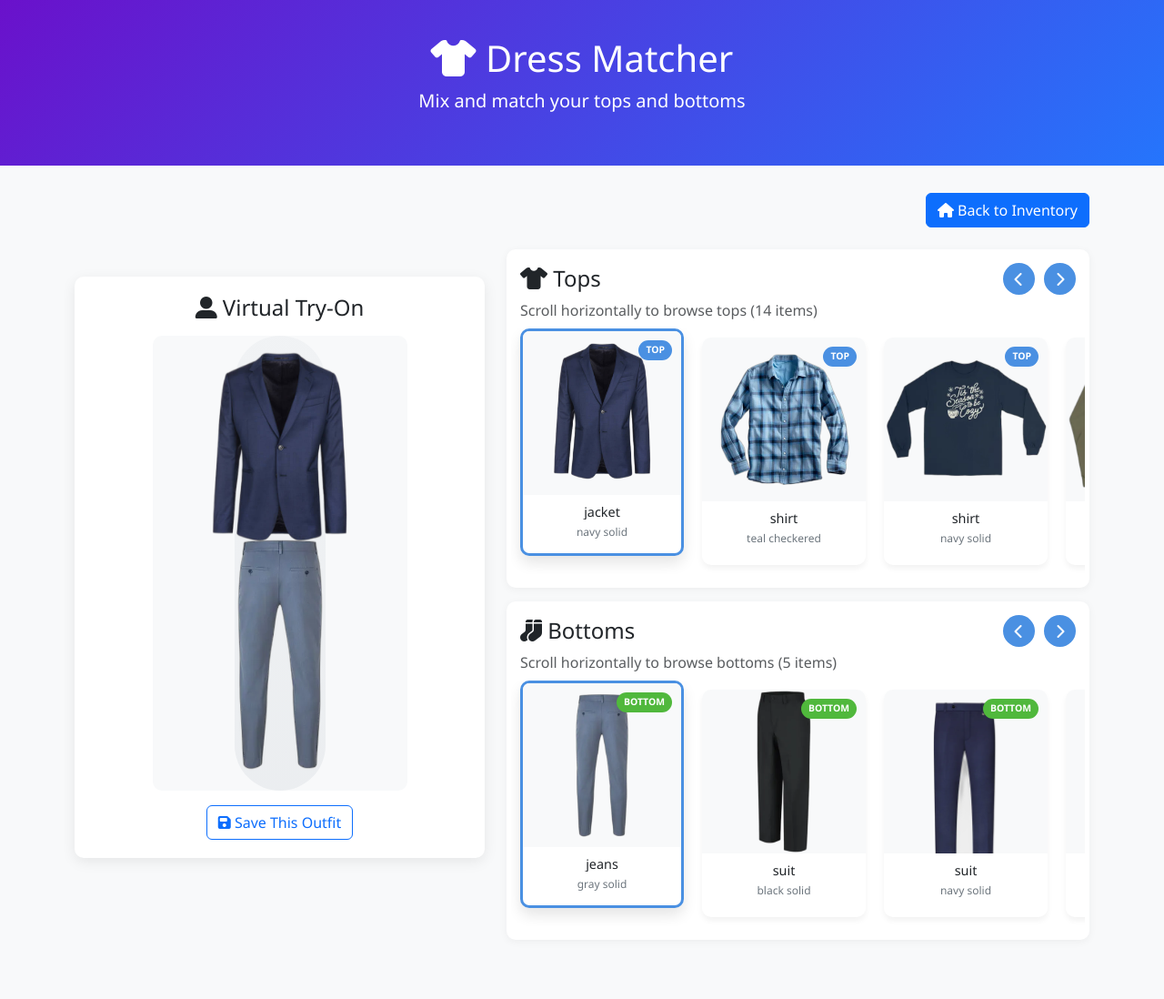
After one commit to mukilan1/Fashion-Match, a Flask app: page /dress_match in a window 1280 px wide. The commit adds this page. Shown: the whole page at 91% size. Run offline with Flask 3, Linux system fonts and the light colour scheme; some libraries are stand-ins or nearby versions.

Commit message:
Added the future of manual matching dress part

```diff
--- a/app.py
+++ b/app.py
@@ -32,6 +32,7 @@ from services.dress_search import search_dresses
 
 # Import utilities
 from utils.progress import show_progress
+from utils.image_data import get_all_images, classify_wearable, is_top_wearable, is_bottom_wearable
 
 def create_app():
     """Create and configure the Flask app"""
@@ -111,6 +112,27 @@ def dress_search():
         logger.error(f"Error in dress search: {str(e)}")
         return jsonify({"error": "An unexpected error occurred", "results": []})
 
+@app.route('/dress_match')
+def dress_match():
+    """Display dress matching page with tops and bottoms"""
+    try:
+        # Get all images from the existing labels.json
+        all_images = get_all_images()
+
+        # Log how many items were found
+        logger.info(f"Found {len(all_images)} clothing items in total")
+
+        # Filter tops and bottoms using the wearable field pattern from labels.json
+        tops = [item for item in all_images if is_top_wearable(item.get('wearable', ''))]
+        bottoms = [item for item in all_images if is_bottom_wearable(item.get('wearable', ''))]
+
+        logger.info(f"Classified {len(tops)} tops and {len(bottoms)} bottoms for dress matcher")
+
+        return render_template('dress_match.html', tops=tops, bottoms=bottoms)
+    except Exception as e:
+        logger.error(f"Error in dress_match route: {str(e)}")
+        return render_template('error.html', error="Failed to load clothing data", status_code=500)
+
 @app.route('/download-image')
 def download_image():
     """Proxy for downloading images from external sources"""
--- /dev/null
+++ b/templates/dress_match.html
@@ -0,0 +1,539 @@
+<!DOCTYPE html>
+<html lang="en">
+<head>
+    <meta charset="UTF-8">
+    <meta name="viewport" content="width=device-width, initial-scale=1.0">
+    <title>Dress Matcher</title>
+    <link href="https://cdn.jsdelivr.net/npm/bootstrap@5.3.0-alpha1/dist/css/bootstrap.min.css" rel="stylesheet">
+    <link rel="stylesheet" href="https://cdnjs.cloudflare.com/ajax/libs/font-awesome/6.1.1/css/all.min.css">
+    <style>
+        body {
+            background-color: #f8f9fa;
+            font-family: 'Segoe UI', Roboto, 'Helvetica Neue', Arial, sans-serif;
+            padding-bottom: 50px;
+        }
+        .header {
+            background: linear-gradient(135deg, #6a11cb 0%, #2575fc 100%);
+            color: white;
+            padding: 40px 0;
+            margin-bottom: 30px;
+            text-align: center;
+        }
+        .scroll-container {
+            display: flex;
+            overflow-x: auto;
+            scroll-behavior: smooth;
+            -webkit-overflow-scrolling: touch;
+            padding: 10px 0;
+            margin: 0 -10px;
+            scroll-snap-type: x mandatory;
+        }
+        .scroll-container::-webkit-scrollbar {
+            height: 8px;
+        }
+        .scroll-container::-webkit-scrollbar-track {
+            background: #f1f1f1;
+            border-radius: 10px;
+        }
+        .scroll-container::-webkit-scrollbar-thumb {
+            background: #888;
+            border-radius: 10px;
+        }
+        .scroll-container::-webkit-scrollbar-thumb:hover {
+            background: #555;
+        }
+        .item-card {
+            min-width: 180px;
+            height: 250px;
+            margin: 0 10px;
+            background: white;
+            border-radius: 10px;
+            box-shadow: 0 4px 6px rgba(0,0,0,0.05);
+            overflow: hidden;
+            transition: transform 0.2s, box-shadow 0.2s;
+            position: relative;
+            cursor: pointer;
+            scroll-snap-align: center;
+        }
+        .item-card.selected {
+            transform: translateY(-10px);
+            box-shadow: 0 8px 15px rgba(0,0,0,0.1);
+            border: 3px solid #4a90e2;
+        }
+        .item-card:hover {
+            transform: translateY(-5px);
+            box-shadow: 0 6px 12px rgba(0,0,0,0.08);
+        }
+        .item-image {
+            height: 180px;
+            display: flex;
+            align-items: center;
+            justify-content: center;
+            overflow: hidden;
+            background-color: #f8f9fa;
+        }
+        .item-image img {
+            max-width: 100%;
+            max-height: 100%;
+            object-fit: contain;
+        }
+        .item-details {
+            padding: 10px;
+            text-align: center;
+        }
+        .item-details h5 {
+            margin-bottom: 5px;
+            font-size: 0.9rem;
+            white-space: nowrap;
+            overflow: hidden;
+            text-overflow: ellipsis;
+        }
+        .item-details p {
+            margin-bottom: 0;
+            font-size: 0.75rem;
+            color: #6c757d;
+        }
+        .section-header {
+            display: flex;
+            justify-content: space-between;
+            align-items: center;
+            margin-bottom: 5px;
+        }
+        .section-header h3 {
+            margin: 0;
+            font-size: 1.5rem;
+        }
+        .scroll-arrows {
+            display: flex;
+            gap: 10px;
+        }
+        .scroll-btn {
+            background: #4a90e2;
+            color: white;
+            border: none;
+            border-radius: 50%;
+            width: 35px;
+            height: 35px;
+            display: flex;
+            align-items: center;
+            justify-content: center;
+            cursor: pointer;
+            transition: background 0.2s;
+        }
+        .scroll-btn:hover {
+            background: #3a80d2;
+        }
+        .virtual-try-section {
+            background: white;
+            border-radius: 10px;
+            box-shadow: 0 4px 15px rgba(0,0,0,0.08);
+            padding: 20px;
+            margin: 30px 0;
+            text-align: center;
+        }
+        .virtual-model {
+            position: relative;
+            width: 280px;
+            height: 500px;
+            margin: 0 auto;
+            background-color: #f8f9fa;
+            border-radius: 10px;
+            overflow: hidden;
+        }
+        .virtual-model-top {
+            position: absolute;
+            top: 0;
+            left: 0;
+            right: 0;
+            height: 250px;
+            z-index: 2;
+            display: flex;
+            align-items: center;
+            justify-content: center;
+        }
+        .virtual-model-bottom {
+            position: absolute;
+            bottom: 0;
+            left: 0;
+            right: 0;
+            height: 300px;
+            z-index: 1;
+            display: flex;
+            align-items: center;
+            justify-content: center;
+        }
+        .virtual-model img {
+            max-width: 100%;
+            max-height: 100%;
+            object-fit: contain;
+        }
+        .placeholder-msg {
+            color: #6c757d;
+            font-size: 0.9rem;
+            display: flex;
+            flex-direction: column;
+            align-items: center;
+            justify-content: center;
+            height: 100%;
+            text-align: center;
+        }
+        .placeholder-msg i {
+            font-size: 2rem;
+            margin-bottom: 10px;
+        }
+        .badge-position {
+            position: absolute;
+            top: 10px;
+            right: 10px;
+            padding: 3px 8px;
+            border-radius: 20px;
+            font-size: 0.65rem;
+            font-weight: bold;
+            color: white;
+            z-index: 2;
+        }
+        .badge-top {
+            background-color: #4a90e2;
+        }
+        .badge-bottom {
+            background-color: #50b83c;
+        }
+        .empty-state {
+            padding: 30px;
+            text-align: center;
+            color: #6c757d;
+        }
+        .empty-icon {
+            font-size: 3rem;
+            margin-bottom: 15px;
+        }
+        .outfit-actions {
+            margin-top: 20px;
+        }
+        .section-container {
+            background: white;
+            border-radius: 10px;
+            padding: 15px;
+            margin-bottom: 15px;
+            box-shadow: 0 2px 10px rgba(0,0,0,0.05);
+        }
+        .model-bg {
+            background: linear-gradient(to bottom, #e9ecef, #dee2e6);
+            position: absolute;
+            width: 100px;
+            height: 500px;
+            top: 0;
+            left: 50%;
+            transform: translateX(-50%);
+            z-index: 0;
+            border-radius: 100px;
+            opacity: 0.5;
+        }
+    </style>
+</head>
+<body>
+    <div class="header">
+        <div class="container">
+            <h1><i class="fas fa-tshirt"></i> Dress Matcher</h1>
+            <p class="lead">Mix and match your tops and bottoms</p>
+        </div>
+    </div>
+
+    <div class="container">
+        <div class="d-grid gap-2 d-md-flex justify-content-md-end mb-4">
+            <a href="/" class="btn btn-primary">
+                <i class="fas fa-home"></i> Back to Inventory
+            </a>
+        </div>
+
+        <!-- Alert for not enough items -->
+        {% if tops|length < 1 or bottoms|length < 1 %}
+        <div class="container mt-4">
+            <div class="alert alert-warning">
+                <h4 class="alert-heading"><i class="fas fa-exclamation-triangle me-2"></i> Not enough items found!</h4>
+                <p>To use the Dress Matcher, you need at least one top and one bottom item.</p>
+                <hr>
+                <p class="mb-0">
+                    {% if tops|length < 1 %}
+                        <strong>Issue:</strong> No tops found. Please upload clothing items classified as tops (shirts, t-shirts, blouses, etc.)
+                    {% endif %}
+                    {% if bottoms|length < 1 %}
+                        <strong>Issue:</strong> No bottoms found. Please upload clothing items classified as bottoms (pants, skirts, shorts, etc.)
+                    {% endif %}
+                </p>
+                <a href="/" class="btn btn-primary mt-3">Go back to upload clothing items</a>
+            </div>
+        </div>
+        {% endif %}
+
+        <div class="row">
+            <div class="col-lg-5">
+                <!-- Virtual Try-On Section -->
+                <div class="virtual-try-section">
+                    <h4 class="mb-3"><i class="fas fa-user-alt"></i> Virtual Try-On</h4>
+                    <div class="virtual-model">
+                        <!-- Background silhouette -->
+                        <div class="model-bg"></div>
+
+                        <!-- Top clothing layer -->
+                        <div class="virtual-model-top" id="virtualModelTop">
+                            <div class="placeholder-msg" id="topPlaceholder">
+                                <i class="fas fa-tshirt"></i>
+                                <p>Scroll through tops<br>and select one</p>
+                            </div>
+                        </div>
+
+                        <!-- Bottom clothing layer -->
+                        <div class="virtual-model-bottom" id="virtualModelBottom">
+                            <div class="placeholder-msg" id="bottomPlaceholder">
+                                <i class="fas fa-socks"></i>
+                                <p>Scroll through bottoms<br>and select one</p>
+                            </div>
+                        </div>
+                    </div>
+
+                    <div class="outfit-actions mt-3">
+                        <button class="btn btn-outline-primary" id="saveOutfit">
+                            <i class="fas fa-save"></i> Save This Outfit
+                        </button>
+                    </div>
+                </div>
+            </div>
+
+            <div class="col-lg-7">
+                <!-- Tops Section -->
+                <div class="section-container">
+                    <div class="section-header">
+                        <h3><i class="fas fa-tshirt"></i> Tops</h3>
+                        <div class="scroll-arrows">
+                            <button class="scroll-btn" id="prevTop"><i class="fas fa-chevron-left"></i></button>
+                            <button class="scroll-btn" id="nextTop"><i class="fas fa-chevron-right"></i></button>
+                        </div>
+                    </div>
+                    <p class="text-muted mb-2">Scroll horizontally to browse tops ({{ tops|length }} items)</p>
+
+                    <div class="scroll-container" id="topsContainer">
+                        {% if tops %}
+                            {% for item in tops %}
+                            <div class="item-card" data-id="{{ item.filename }}" data-type="top" data-label="{{ item.label }}">
+                                <span class="badge-position badge-top">TOP</span>
+                                <div class="item-image">
+                                    <img src="/uploads/{{ item.filename }}" alt="{{ item.label }}" onerror="this.onerror=null; this.src='{{ item.filename }}';">
+                                </div>
+                                <div class="item-details">
+                                    <h5>{{ item.label }}</h5>
+                                    <p>{{ item.color }} {{ item.pattern }}</p>
+                                </div>
+                            </div>
+                            {% endfor %}
+                        {% else %}
+                            <div class="empty-state">
+                                <div class="empty-icon"><i class="fas fa-tshirt"></i></div>
+                                <p>No tops found in your inventory</p>
+                                <a href="/" class="btn btn-sm btn-primary mt-2">Add Items</a>
+                            </div>
+                        {% endif %}
+                    </div>
+                </div>
+
+                <!-- Bottoms Section -->
+                <div class="section-container">
+                    <div class="section-header">
+                        <h3><i class="fas fa-socks"></i> Bottoms</h3>
+                        <div class="scroll-arrows">
+                            <button class="scroll-btn" id="prevBottom"><i class="fas fa-chevron-left"></i></button>
+                            <button class="scroll-btn" id="nextBottom"><i class="fas fa-chevron-right"></i></button>
+                        </div>
+                    </div>
+                    <p class="text-muted mb-2">Scroll horizontally to browse bottoms ({{ bottoms|length }} items)</p>
+
+                    <div class="scroll-container" id="bottomsContainer">
+                        {% if bottoms %}
+                            {% for item in bottoms %}
+                            <div class="item-card" data-id="{{ item.filename }}" data-type="bottom" data-label="{{ item.label }}">
+                                <span class="badge-position badge-bottom">BOTTOM</span>
+                                <div class="item-image">
+                                    <img src="/uploads/{{ item.filename }}" alt="{{ item.label }}" onerror="this.onerror=null; this.src='{{ item.filename }}';">
+                                </div>
+                                <div class="item-details">
+                                    <h5>{{ item.label }}</h5>
+                                    <p>{{ item.color }} {{ item.pattern }}</p>
+                                </div>
+                            </div>
+                            {% endfor %}
+                        {% else %}
+                            <div class="empty-state">
+                                <div class="empty-icon"><i class="fas fa-socks"></i></div>
+                                <p>No bottoms found in your inventory</p>
+                                <a href="/" class="btn btn-sm btn-primary mt-2">Add Items</a>
+                            </div>
+                        {% endif %}
+                    </div>
+                </div>
+            </div>
+        </div>
+    </div>
+
+    <script>
+        document.addEventListener('DOMContentLoaded', function() {
+            // Get the containers
+            const topsContainer = document.getElementById('topsContainer');
+            const bottomsContainer = document.getElementById('bottomsContainer');
+
+            // Get all items
+            const topItems = Array.from(document.querySelectorAll('#topsContainer .item-card'));
+            const bottomItems = Array.from(document.querySelectorAll('#bottomsContainer .item-card'));
+
+            // Log the number of items found to help with debugging
+            console.log(`Found ${topItems.length} tops and ${bottomItems.length} bottoms`);
+
+            // Get virtual try-on elements
+            const virtualModelTop = document.getElementById('virtualModelTop');
+            const virtualModelBottom = document.getElementById('virtualModelBottom');
+            const topPlaceholder = document.getElementById('topPlaceholder');
+            const bottomPlaceholder = document.getElementById('bottomPlaceholder');
+
+            // Track currently selected items
+            let selectedTop = null;
+            let selectedBottom = null;
+
+            // Add event listeners to tops
+            topItems.forEach(item => {
+                item.addEventListener('click', function() {
+                    // Remove selected class from all tops
+                    topItems.forEach(t => t.classList.remove('selected'));
+
+                    // Add selected class to this top
+                    this.classList.add('selected');
+
+                    // Get the image source
+                    const imgSrc = this.querySelector('img').src;
+
+                    // Update the virtual model
+                    // Remove any existing image
+                    const existingImg = virtualModelTop.querySelector('img');
+                    if (existingImg) {
+                        existingImg.remove();
+                    }
+
+                    // Create new image
+                    const newImg = document.createElement('img');
+                    newImg.src = imgSrc;
+                    newImg.alt = this.dataset.label;
+
+                    // Hide placeholder and add image
+                    topPlaceholder.style.display = 'none';
+                    virtualModelTop.appendChild(newImg);
+
+                    // Update selected top
+                    selectedTop = {
+                        id: this.dataset.id,
+                        label: this.dataset.label
+                    };
+                });
+            });
+
+            // Add event listeners to bottoms
+            bottomItems.forEach(item => {
+                item.addEventListener('click', function() {
+                    // Remove selected class from all bottoms
+                    bottomItems.forEach(b => b.classList.remove('selected'));
+
+                    // Add selected class to this bottom
+                    this.classList.add('selected');
+
+                    // Get the image source
+                    const imgSrc = this.querySelector('img').src;
+
+                    // Update the virtual model
+                    // Remove any existing image
+                    const existingImg = virtualModelBottom.querySelector('img');
+                    if (existingImg) {
+                        existingImg.remove();
+                    }
+
+                    // Create new image
+                    const newImg = document.createElement('img');
+                    newImg.src = imgSrc;
+                    newImg.alt = this.dataset.label;
+
+                    // Hide placeholder and add image
+                    bottomPlaceholder.style.display = 'none';
+                    virtualModelBottom.appendChild(newImg);
+
+                    // Update selected bottom
+                    selectedBottom = {
+                        id: this.dataset.id,
+                        label: this.dataset.label
+                    };
+                });
+            });
+
+            // Horizontal scrolling controls for tops
+            document.getElementById('prevTop').addEventListener('click', function() {
+                topsContainer.scrollBy({ left: -200, behavior: 'smooth' });
+            });
+
+            document.getElementById('nextTop').addEventListener('click', function() {
+                topsContainer.scrollBy({ left: 200, behavior: 'smooth' });
+            });
+
+            // Horizontal scrolling controls for bottoms
+            document.getElementById('prevBottom').addEventListener('click', function() {
+                bottomsContainer.scrollBy({ left: -200, behavior: 'smooth' });
+            });
+
+            document.getElementById('nextBottom').addEventListener('click', function() {
+                bottomsContainer.scrollBy({ left: 200, behavior: 'smooth' });
+            });
+
+            // Save outfit button
+            document.getElementById('saveOutfit').addEventListener('click', function() {
+                if (selectedTop && selectedBottom) {
+                    alert(`Outfit saved: ${selectedTop.label} with ${selectedBottom.label}`);
+                } else {
+                    let message = "Please select ";
+                    if (!selectedTop && !selectedBottom) {
+                        message += "a top and a bottom";
+                    } else if (!selectedTop) {
+                        message += "a top";
+                    } else {
+                        message += "a bottom";
+                    }
+                    alert(message);
+                }
+            });
+
+            // Check if we have items and select first ones by default
+            if (topItems.length > 0) {
+                topItems[0].click();
+            }
+
+            if (bottomItems.length > 0) {
+                bottomItems[0].click();
+            }
+
+            // Add keyboard navigation
+            document.addEventListener('keydown', function(e) {
+                if (e.key === 'ArrowLeft') {
+                    // Navigate left in the appropriate container
+                    if (document.activeElement.closest('#topsContainer')) {
+                        document.getElementById('prevTop').click();
+                    } else if (document.activeElement.closest('#bottomsContainer')) {
+                        document.getElementById('prevBottom').click();
+                    }
+                } else if (e.key === 'ArrowRight') {
+                    // Navigate right in the appropriate container
+                    if (document.activeElement.closest('#topsContainer')) {
+                        document.getElementById('nextTop').click();
+                    } else if (document.activeElement.closest('#bottomsContainer')) {
+                        document.getElementById('nextBottom').click();
+                    }
+                }
+            });
+        });
+    </script>
+
+    <script src="https://cdn.jsdelivr.net/npm/bootstrap@5.3.0-alpha1/dist/js/bootstrap.bundle.min.js"></script>
+</body>
+</html>
--- a/templates/index.html
+++ b/templates/index.html
@@ -522,8 +522,11 @@
             </div>
         </div>
 
-        <!-- Navigation Button Section - Fix the dress search URL -->
+        <!-- Navigation Button Section - Add dress match button -->
         <div class="d-grid gap-2 d-md-flex justify-content-md-end mb-4">
+            <a href="/dress_match" class="btn btn-primary me-2">
+                <i class="fas fa-tshirt"></i> Dress Matcher
+            </a>
             <a href="/match" class="btn btn-primary me-2">
                 <i class="fas fa-magic"></i> Go to Match Making
             </a>
```
Also changed, not shown: static/data/clothing_data.json (added, +22 -0 lines), utils/image_data.py (added, +105 -0 lines), 1 other file.
